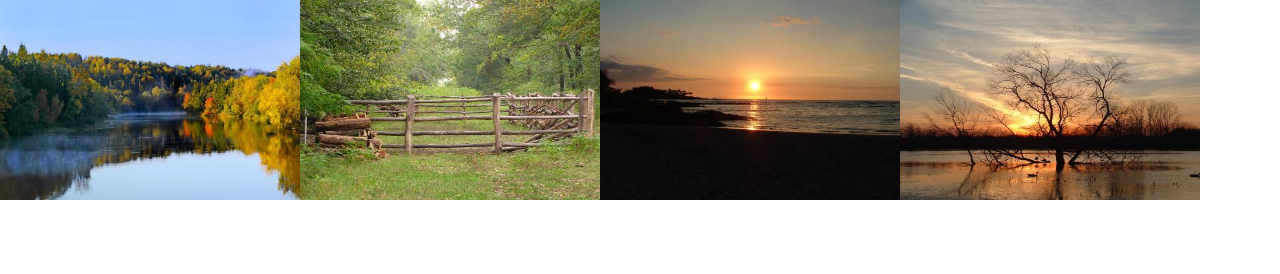
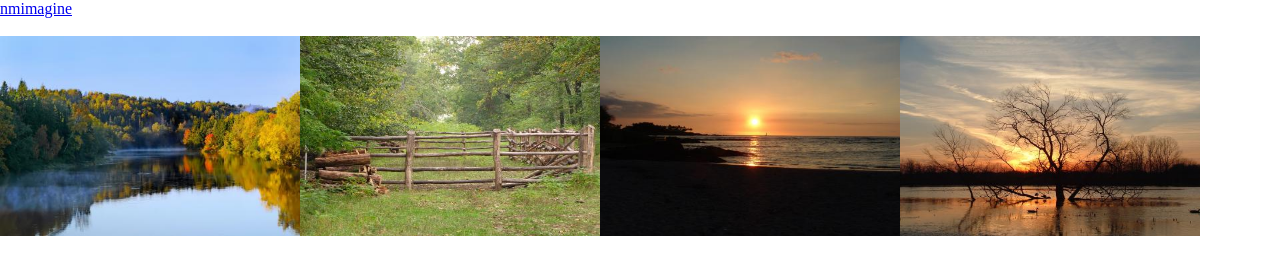
Before and after one commit to nmimagine/Markimago, a plain HTML site: page index.html in a window 1280 px wide. Drawn offline with Linux system fonts and the light colour scheme.

Commit message:
update with anchor support

```diff
--- a/index.html
+++ b/index.html
@@ -19,6 +19,8 @@
             </style>
         </head>
         <body>
+            <a name="nmimagine">nmimagine</a><br /><br />
+
             <img name="lake" />
             <img name="stable" />
             <img name="sunset" />
@@ -32,7 +34,8 @@
                         "lake" : "sample/lake.jpg",
                         "stable" : "sample/stable.jpg",
                         "sunset" : "sample/sunset.jpg",
-                        "tree among water" : "sample/tree_lake.jpg"
+                        "tree among water" : "sample/tree_lake.jpg",
+                        "nmimagine" : "http://nmimagine.blogspot.com/"
                     });
                 // Apply for all image, remove alt attribute, show title
                 Markimago.mark({title : true, alt : false});
--- a/markimago.js
+++ b/markimago.js
@@ -8,10 +8,6 @@
 var Markimago = {
     createMarker : function(marks){
         this.marks = marks;
-    },
-    ready : function(func){
-        document.addEventListener( "DOMContentLoaded", func, false);
-        window.onload = func;
     },
     mark : function(options){
         var defaultopt = {alt : true, title : true};
@@ -43,6 +39,24 @@ var Markimago = {
 
                     }
                 }
+
+                var a = document.getElementsByTagName("a");
+                for(var i = 0; i < a.length; i++){
+                    if(a[i].getAttribute("name") == m){
+                        document.getElementsByTagName("a")[i].setAttribute("href", Markimago.marks[m]);
+
+                        if(options.title == true)
+                        {
+                            document.getElementsByTagName("a")[i].setAttribute("title", m);
+                        }
+                        else if(options.title == false || options.title == undefined){
+                            document.getElementsByTagName("a")[i].setAttribute("title", "");
+                        }
+                    }
+                    else{
+
+                    }
+                }
             }
     }
 };
```
